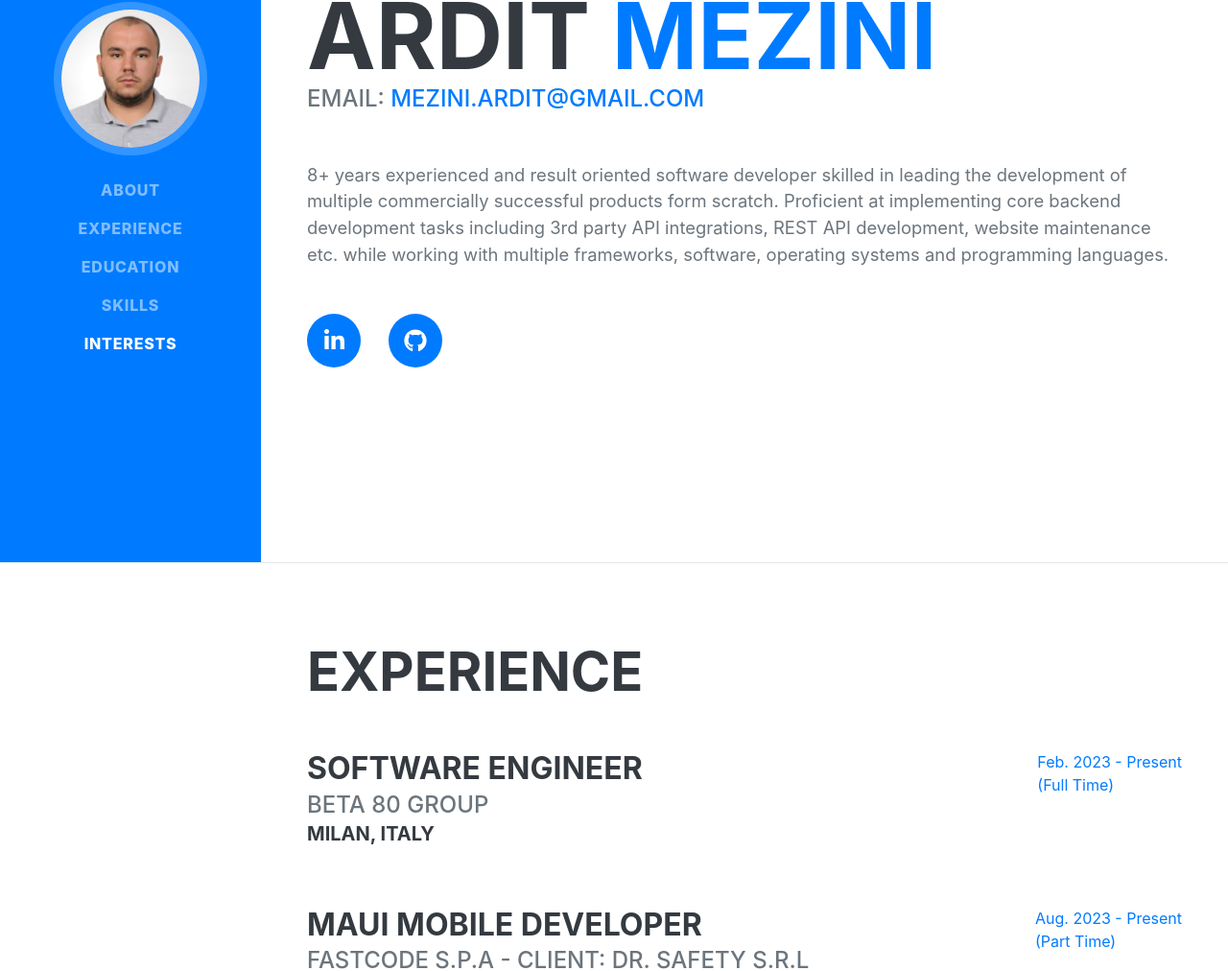
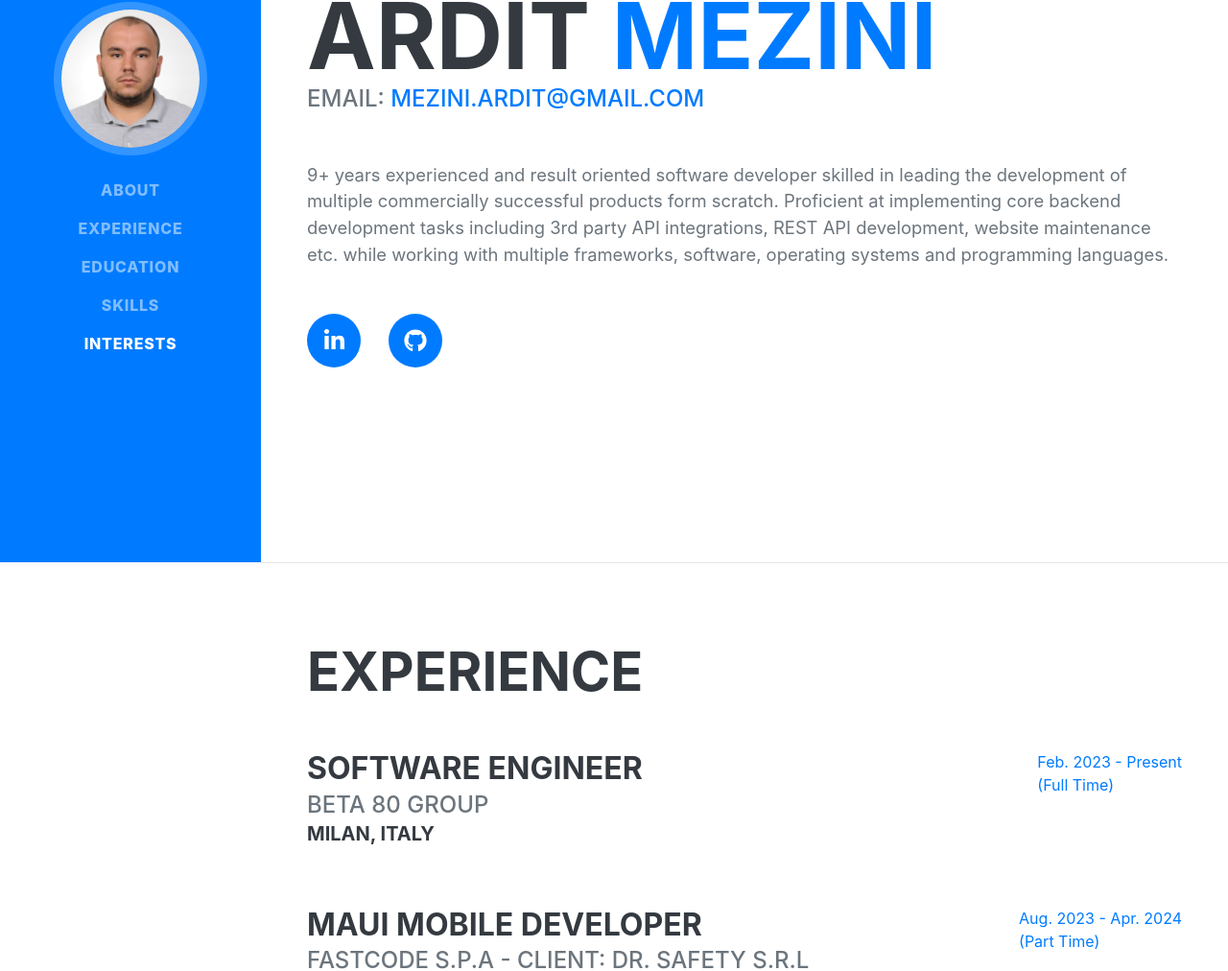
Before and after one commit to arditmezini/arditmezini.github.io, a plain HTML site: page index.html in a window 1280 px wide. Shown: the part 214-1226 px from the top of the page at 96% size. Drawn offline with nearby package versions, Linux system fonts and the light colour scheme; a web font is replaced by a local one.

Commit message:
Update index.html

```diff
--- a/index.html
+++ b/index.html
@@ -50,7 +50,7 @@
                         Email: <a href="mailto:mezini.ardit@gmail.com">mezini.ardit@gmail.com</a>
                     </div>
                     <p class="lead mb-5">
-                            8+ years experienced and result oriented software developer skilled in leading the development of multiple commercially successful
+                            9+ years experienced and result oriented software developer skilled in leading the development of multiple commercially successful
                             products form scratch. Proficient at implementing core backend development tasks including 3rd party API integrations, REST API
                             development, website maintenance etc. while working with multiple frameworks, software, operating systems and programming languages.
                     </p>
@@ -99,7 +99,7 @@
                             </p>
                         </div>
                         <div class="flex-shrink-0">
-                            <span class="text-primary">Aug. 2023 - Present</span>
+                            <span class="text-primary">Aug. 2023 - Apr. 2024</span>
                             <br>
                             <span class="text-primary">(Part Time)</span>
                         </div>
```
